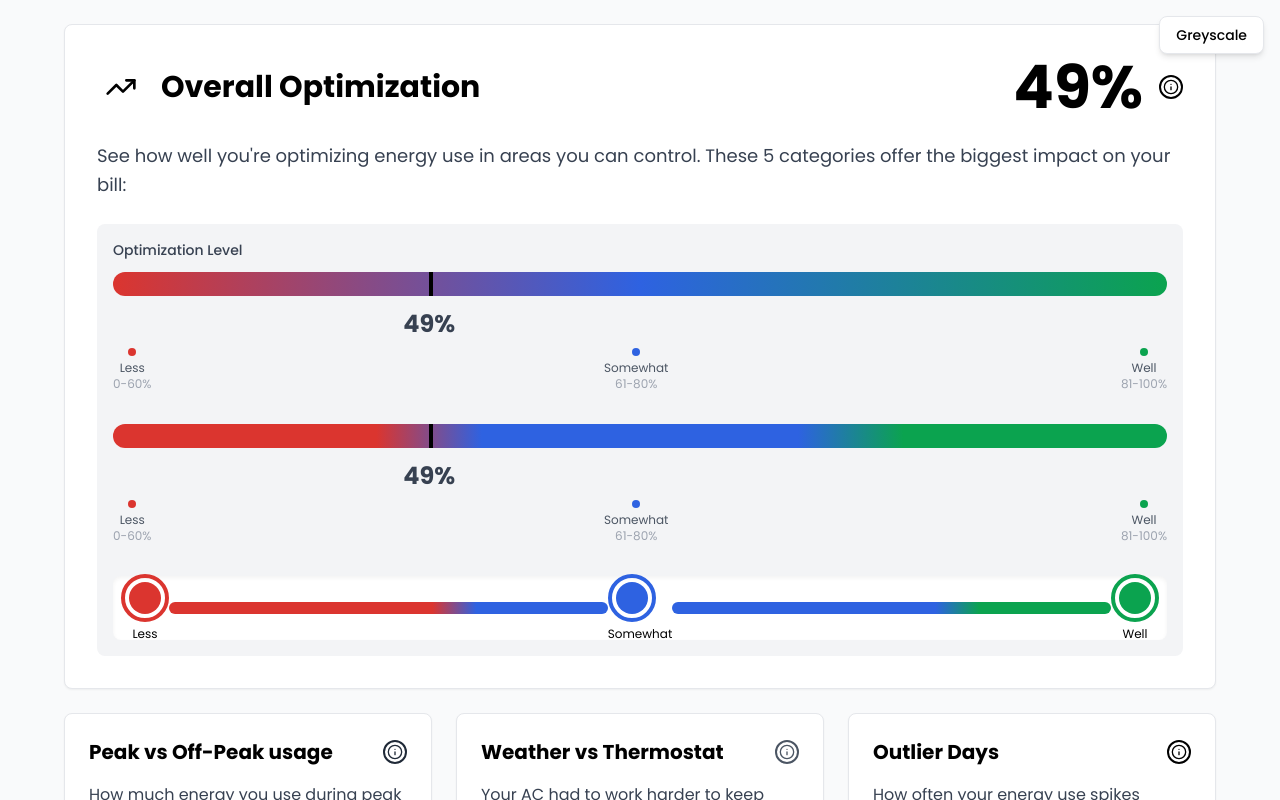
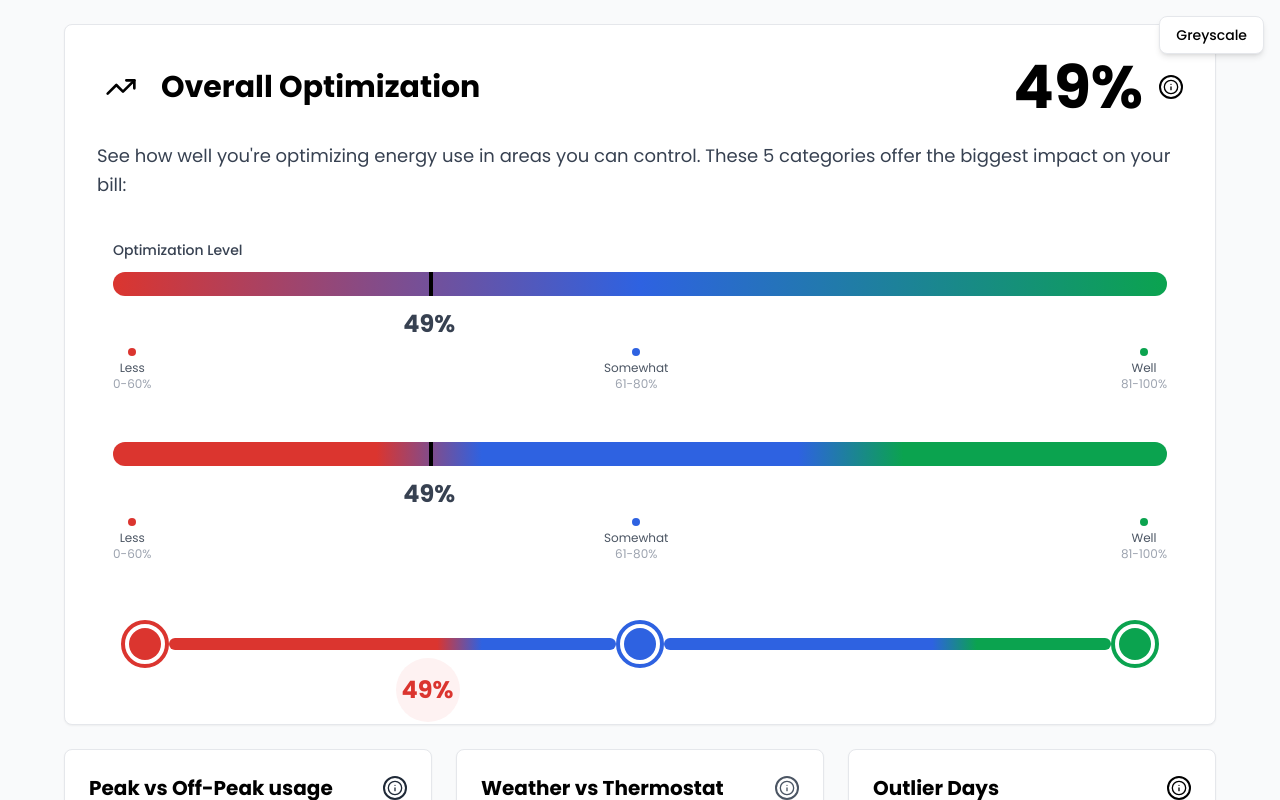
Before and after one commit to davemelk100/progress-meter, a React (Vite) app: page / in a window 1280 px wide. Shown: the top 800 px of the page. Built offline with nearby package versions, Linux system fonts and the light colour scheme.

Commit message:
4 progress meter

```diff
--- a/src/App.tsx
+++ b/src/App.tsx
@@ -112,7 +112,7 @@
             </div>
 
             {/* Full-width Progress Meter */}
-            <div className="w-full bg-gray-100 rounded-lg p-4">
+            <div className="w-full rounded-lg p-4">
               <div className="flex items-center justify-between mb-3">
                 <span className="text-sm font-medium text-gray-700">
                   Optimization Level
@@ -148,7 +148,7 @@
               </div>
 
               {/* Section Labels for First Bar */}
-              <div className="flex justify-between mt-2 text-xs text-gray-600 mb-8">
+              <div className="flex justify-between mt-2 text-xs text-gray-600 mb-[50px]">
                 <div className="text-center">
                   <div
                     className="w-2 h-2 rounded-full mx-auto mb-1"
@@ -204,7 +204,7 @@
               </div>
 
               {/* Section Labels for Second Bar */}
-              <div className="flex justify-between mt-2 text-xs text-gray-600 mb-8">
+              <div className="flex justify-between mt-2 text-xs text-gray-600 mb-[50px]">
                 <div className="text-center">
                   <div
                     className="w-2 h-2 rounded-full mx-auto mb-1"
@@ -232,7 +232,16 @@
               </div>
 
               {/* Third Progress Bar - Circular Segments Approach */}
-              <div className="relative w-full h-16 bg-white rounded-lg shadow-inner p-2">
+              <div className="relative w-full h-16 bg-white rounded-lg p-2">
+                {/* 49% Notch Marker */}
+                <div
+                  className="absolute w-1 h-3 bg-black shadow-lg"
+                  style={{
+                    left: "30%",
+                    top: "50%",
+                    transform: "translateY(-50%)",
+                  }}
+                ></div>
                 {/* Big circles with connecting small circles */}
                 <div className="flex items-center justify-between h-full">
                   {/* Less Section - Big circle */}
@@ -250,11 +259,10 @@
                         }}
                       ></div>
                     </div>
-                    <div className="text-xs text-center mt-1">Less</div>
                   </div>
 
                   {/* Connecting small circles */}
-                  <div className="flex items-center space-x-1 flex-1 justify-center">
+                  <div className="flex items-center space-x-1 flex-1 justify-center relative">
                     <div
                       className="w-full h-3 rounded-full"
                       style={{
@@ -263,6 +271,27 @@
                           : "linear-gradient(to right, #6B7280 0%, #6B7280 60%, #374151 70%, #374151 100%)",
                       }}
                     ></div>
+
+                    {/* 49% label positioned at 30% */}
+                    <div
+                      className="absolute top-full mt-2"
+                      style={{
+                        marginLeft: "30%",
+                        transform: "translateX(-50%)",
+                      }}
+                    >
+                      <div
+                        className="w-16 h-16 rounded-full flex items-center justify-center"
+                        style={{ backgroundColor: "#FEF2F2" }}
+                      >
+                        <span
+                          className="text-2xl font-bold"
+                          style={{ color: "#DB352F" }}
+                        >
+                          49%
+                        </span>
+                      </div>
+                    </div>
                   </div>
 
                   {/* Somewhat Section - Big circle */}
@@ -280,7 +309,6 @@
                         }}
                       ></div>
                     </div>
-                    <div className="text-xs text-center mt-1">Somewhat</div>
                   </div>
 
                   {/* Connecting small circles */}
@@ -310,7 +338,6 @@
                         }}
                       ></div>
                     </div>
-                    <div className="text-xs text-center mt-1">Well</div>
                   </div>
                 </div>
               </div>
```
